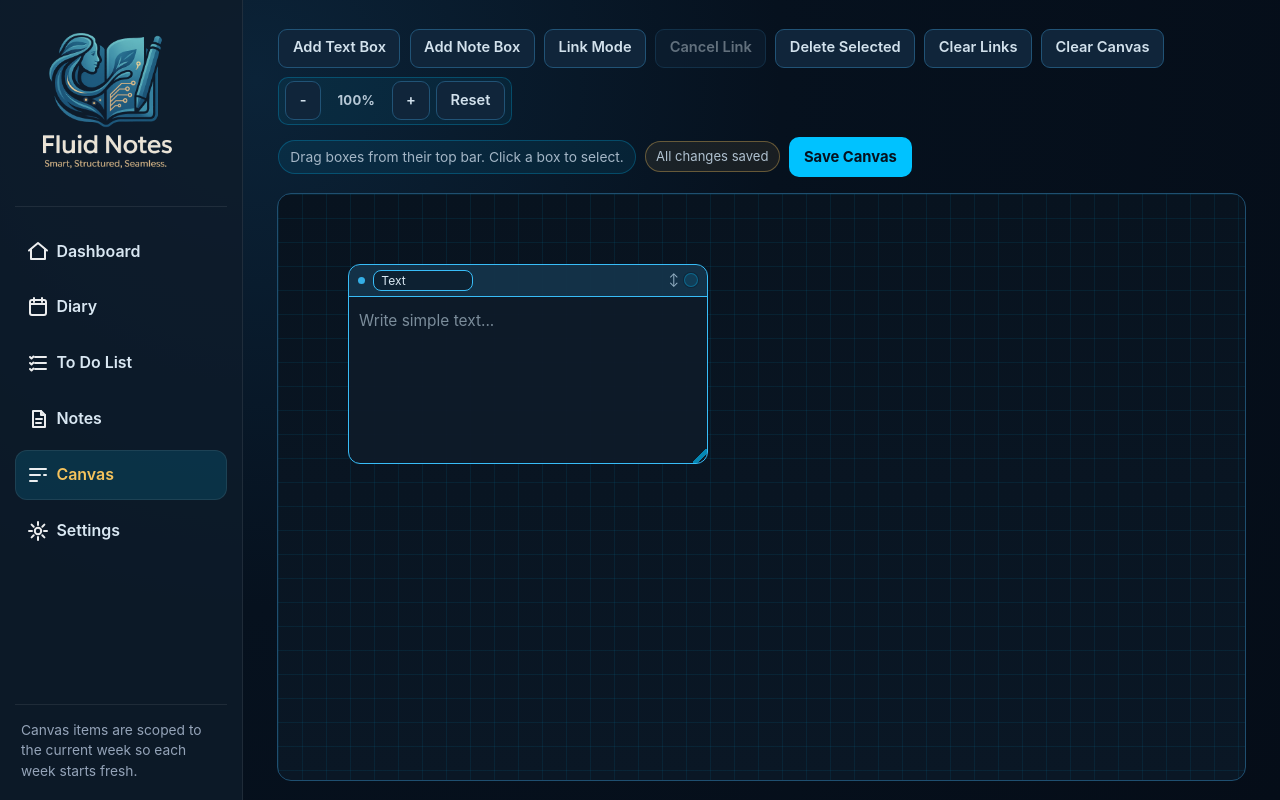
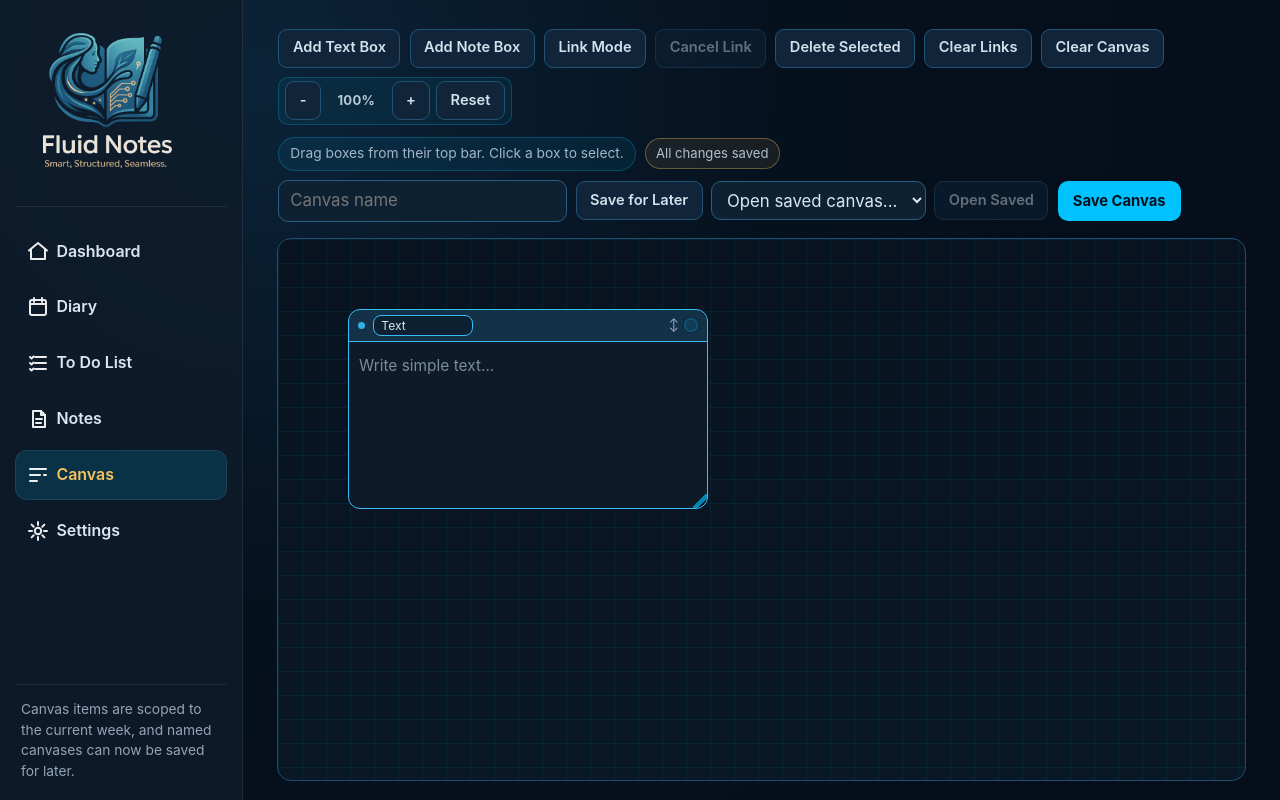
Before and after one commit to mcevoycd/calendar_project, a Django app: page /canvas/ in a window 1280 px wide. Run offline with Django 5.2, Linux system fonts and the light colour scheme; the visitor is signed in with stand-in values (Sample User, id 1); data comes from the database, SQL or seed files in the repository; data that the repository does not hold is empty.

Commit message:
Update: Canvas can now be saved and reloaded

```diff
--- a/dashboard/templates/dashboard/notes.html
+++ b/dashboard/templates/dashboard/notes.html
@@ -387,6 +387,38 @@
       flex-wrap: wrap;
     }
 
+    .saved-canvas-controls {
+      display: flex;
+      align-items: center;
+      gap: 0.5rem;
+      flex-wrap: wrap;
+    }
+
+    .canvas-name-input,
+    .canvas-save-select {
+      border: 1px solid #2A5E82;
+      background: #0D2132;
+      color: #D8E7F2;
+      border-radius: 10px;
+      padding: 0.45rem 0.65rem;
+      min-height: 38px;
+      outline: none;
+    }
+
+    .canvas-name-input {
+      min-width: 13rem;
+    }
+
+    .canvas-save-select {
+      max-width: 16rem;
+    }
+
+    .canvas-name-input:focus,
+    .canvas-save-select:focus {
+      border-color: #00C2FF;
+      box-shadow: 0 0 0 2px rgba(0, 194, 255, 0.2);
+    }
+
     .zoom-controls {
       display: inline-flex;
       align-items: center;
@@ -473,7 +505,10 @@
       border-radius: 14px;
       border: 1px solid #1F4F70;
       background: linear-gradient(180deg, #08131F 0%, #0A1725 100%);
-      overflow: hidden;
+      overflow: auto;
+      overscroll-behavior: contain;
+      -webkit-overflow-scrolling: touch;
+      touch-action: pan-x pan-y;
     }
 
     .canvas-wrap::before {
@@ -492,6 +527,7 @@
       position: relative;
       width: 100%;
       height: 100%;
+      min-width: 100%;
       min-height: 100%;
       z-index: 1;
       transform-origin: top left;
@@ -1103,7 +1139,7 @@
       }
 
       .notes-panel {
-        display: none;
+        display: flex;
       }
     }
 
@@ -1321,6 +1357,28 @@
       body .nav-link {
         font-size: 0.92rem !important;
         padding: 0.68rem 0.72rem !important;
+      }
+
+      .notes-panel {
+        display: flex !important;
+      }
+
+      .notes-toolbar {
+        align-items: flex-start;
+      }
+
+      .toolbar-info {
+        width: 100%;
+        border-radius: 12px;
+      }
+
+      .canvas-wrap {
+        min-height: calc(100vh - 10.5rem);
+      }
+
+      .canvas-surface {
+        min-width: 1400px;
+        min-height: 900px;
       }
     }
 
@@ -1553,7 +1611,7 @@
       </nav>
 
       <div class="sidebar-footer">
-        <p>Canvas items are scoped to the current week so each week starts fresh.</p>
+        <p>Canvas items are scoped to the current week, and named canvases can now be saved for later.</p>
       </div>
     </aside>
 
@@ -1583,6 +1641,17 @@
             <div class="toolbar-right">
               <span class="toolbar-info" id="toolbar-info">Drag boxes from their top bar. Click a box to select.</span>
               <span class="autosave-status" id="autosave-status">Auto-save on</span>
+              <div class="saved-canvas-controls">
+                <input type="text" class="canvas-name-input" id="canvas-name-input" name="canvas_name" maxlength="120" placeholder="Canvas name" value="{{ current_canvas_name|default:'' }}">
+                <button type="button" class="btn-canvas" id="save-later-btn">Save for Later</button>
+                <select class="canvas-save-select" id="saved-canvas-select" name="saved_canvas_id" aria-label="Saved canvases">
+                  <option value="">Open saved canvas...</option>
+                  {% for saved in saved_canvases %}
+                    <option value="{{ saved.id }}">{{ saved.name }}</option>
+                  {% endfor %}
+                </select>
+                <button type="button" class="btn-canvas" id="open-saved-btn" {% if not saved_canvases %}disabled{% endif %}>Open Saved</button>
+              </div>
               <button type="submit" class="btn-save">Save Canvas</button>
             </div>
           </div>
@@ -1665,6 +1734,10 @@
       const deleteBoxBtn = document.getElementById('delete-box-btn');
       const clearLinksBtn = document.getElementById('clear-links-btn');
       const clearCanvasBtn = document.getElementById('clear-canvas-btn');
+      const canvasNameInput = document.getElementById('canvas-name-input');
+      const saveLaterBtn = document.getElementById('save-later-btn');
+      const savedCanvasSelect = document.getElementById('saved-canvas-select');
+      const openSavedBtn = document.getElementById('open-saved-btn');
       const zoomOutBtn = document.getElementById('zoom-out-btn');
       const zoomInBtn = document.getElementById('zoom-in-btn');
       const zoomResetBtn = document.getElementById('zoom-reset-btn');
@@ -1710,7 +1783,15 @@
       }
 
       if (!state || !Array.isArray(state.boxes) || !Array.isArray(state.links)) {
-        state = { boxes: [], links: [] };
+        state = { canvas_name: '', boxes: [], links: [] };
+      }
+
+      if (typeof state.canvas_name !== 'string') {
+        state.canvas_name = '';
+      }
+      state.canvas_name = state.canvas_name.trim().slice(0, 120);
+      if (canvasNameInput && !canvasNameInput.value) {
+        canvasNameInput.value = state.canvas_name;
       }
 
       if (state.boxes.length === 0) {
@@ -1857,9 +1938,29 @@
         return '#F6C35C';
       }
 
+      function isTabletViewport() {
+        return window.matchMedia && window.matchMedia('(min-width: 600px) and (max-width: 1199px)').matches;
+      }
+
+      function ensureCanvasRoom() {
+        const wrapWidth = Math.max(canvasWrap.clientWidth || 0, 760);
+        const wrapHeight = Math.max(canvasWrap.clientHeight || 0, 540);
+        let surfaceWidth = wrapWidth;
+        let surfaceHeight = wrapHeight;
+
+        if (isTabletViewport()) {
+          surfaceWidth = Math.max(surfaceWidth, 1400);
+          surfaceHeight = Math.max(surfaceHeight, 900);
+        }
+
+        canvasSurface.style.minWidth = Math.ceil(surfaceWidth) + 'px';
+        canvasSurface.style.minHeight = Math.ceil(surfaceHeight) + 'px';
+      }
+
       function getSurfaceBounds() {
-        const width = Math.max(canvasSurface.clientWidth || 0, 760);
-        const height = Math.max(canvasSurface.clientHeight || 0, 540);
+        ensureCanvasRoom();
+        const width = Math.max(canvasSurface.scrollWidth || 0, canvasSurface.clientWidth || 0, 760);
+        const height = Math.max(canvasSurface.scrollHeight || 0, canvasSurface.clientHeight || 0, 540);
         return { width: width, height: height };
       }
 
@@ -1894,6 +1995,16 @@
 
       function updateToolbarInfo(text) {
         toolbarInfo.textContent = text;
+      }
+
+      if (canvasNameInput) {
+        canvasNameInput.addEventListener('input', function () {
+          state.canvas_name = String(canvasNameInput.value || '').trim().slice(0, 120);
+          if (canvasNameInput.value !== state.canvas_name) {
+            canvasNameInput.value = state.canvas_name;
+          }
+          markDirty();
+        });
       }
 
       function isBoxSelected(id) {
@@ -2719,12 +2830,15 @@
       }
 
       function render() {
+        ensureCanvasRoom();
         renderBoxes();
         renderLinks();
       }
 
       function buildCanvasPayload() {
+        state.canvas_name = String((canvasNameInput ? canvasNameInput.value : state.canvas_name) || '').trim().slice(0, 120);
         return {
+          canvas_name: state.canvas_name,
           boxes: state.boxes.map(function (box) {
             normalizeBox(box);
             return {
@@ -2971,6 +3085,43 @@
         render();
       });
 
+      if (saveLaterBtn) {
+        saveLaterBtn.addEventListener('click', function () {
+          const currentName = String((canvasNameInput ? canvasNameInput.value : state.canvas_name) || '').trim().slice(0, 120) || 'Untitled canvas';
+          state.canvas_name = currentName;
+          if (canvasNameInput) {
+            canvasNameInput.value = currentName;
+          }
+          if (notesActionInput) {
+            notesActionInput.value = 'save_saved_canvas';
+          }
+          canvasDataInput.value = JSON.stringify(buildCanvasPayload());
+          notesForm.submit();
+        });
+      }
+
+      if (openSavedBtn) {
+        openSavedBtn.addEventListener('click', async function () {
+          if (!savedCanvasSelect || !savedCanvasSelect.value) {
+            updateToolbarInfo('Choose a saved canvas first.');
+            return;
+          }
+
+          const confirmed = await showConfirmModal(
+            'Open this saved canvas? Your current weekly canvas will be replaced.',
+            'Open Saved Canvas'
+          );
+          if (!confirmed) {
+            return;
+          }
+
+          if (notesActionInput) {
+            notesActionInput.value = 'load_saved_canvas';
+          }
+          notesForm.submit();
+        });
+      }
+
       if (clearCanvasBtn) {
         clearCanvasBtn.addEventListener('click', async function () {
           const confirmed = await showConfirmModal(
@@ -3022,18 +3173,19 @@
 
       notesForm.addEventListener('submit', function () {
         const activeAction = notesActionInput ? notesActionInput.value : '';
-        if (activeAction === 'clear_canvas') {
+        if (activeAction === 'clear_canvas' || activeAction === 'load_saved_canvas') {
           return;
         }
 
-        if (notesActionInput) {
-          notesActionInput.value = '';
-        }
         const payloadJson = JSON.stringify(buildCanvasPayload());
         canvasDataInput.value = payloadJson;
         lastSavedPayload = payloadJson;
         isDirty = false;
         updateAutoSaveStatus('All changes saved', false);
+
+        if (notesActionInput && activeAction !== 'save_saved_canvas') {
+          notesActionInput.value = '';
+        }
       });
 
       window.addEventListener('resize', function () {
--- a/dashboard/views.py
+++ b/dashboard/views.py
@@ -4,7 +4,7 @@ from django.shortcuts import render, redirect
 from django.http import JsonResponse, FileResponse, Http404
 from datetime import datetime, timedelta, time
 from pathlib import Path
-from .models import Event, DiaryEntry, UserPreference, TodoSectionTitle, TodoTask, NotesCanvasWeek, NoteCategory, NoteEntry, NoteAttachment
+from .models import Event, DiaryEntry, UserPreference, TodoSectionTitle, TodoTask, NotesCanvasWeek, SavedCanvas, NoteCategory, NoteEntry, NoteAttachment
 from django.contrib import messages
 from django.http import HttpResponseRedirect
 from django.urls import reverse
@@ -768,6 +768,96 @@ def set_notes_canvas_week(request, week_key, canvas_state):
         request.session.modified = True
 
 
+def get_saved_canvases(request):
+    try:
+        return list(SavedCanvas.objects.filter(user=request.user).order_by('-updated_at', '-created_at'))
+    except (OperationalError, ProgrammingError):
+        session_items = request.session.get('saved_canvas_items', [])
+        if not isinstance(session_items, list):
+            return []
+
+        normalized = []
+        for item in session_items:
+            if not isinstance(item, dict):
+                continue
+            normalized.append(
+                SimpleNamespace(
+                    id=str(item.get('id', '')).strip(),
+                    name=str(item.get('name', '')).strip()[:120],
+                    canvas_data=item.get('canvas_data', {}) if isinstance(item.get('canvas_data', {}), dict) else {},
+                    updated_at=str(item.get('updated_at', '')).strip(),
+                )
+            )
+        return normalized
+
+
+def get_saved_canvas(request, saved_canvas_id):
+    raw_id = str(saved_canvas_id or '').strip()
+    if not raw_id:
+        return None
+
+    if raw_id.isdigit():
+        try:
+            return SavedCanvas.objects.filter(user=request.user, id=int(raw_id)).first()
+        except (OperationalError, ProgrammingError):
+            pass
+
+    for item in get_saved_canvases(request):
+        if str(getattr(item, 'id', '')).strip() == raw_id:
+            return item
+    return None
+
+
+def save_saved_canvas(request, name, canvas_state):
+    clean_name = str(name or '').strip()[:120] or 'Untitled canvas'
+    safe_state = canvas_state if isinstance(canvas_state, dict) else {}
+    payload = {
+        'canvas_name': clean_name,
+        'boxes': safe_state.get('boxes', []),
+        'links': safe_state.get('links', []),
+    }
+
+    try:
+        saved_canvas = SavedCanvas.objects.filter(user=request.user, name__iexact=clean_name).first()
+        if saved_canvas:
+            saved_canvas.name = clean_name
+            saved_canvas.canvas_data = payload
+            saved_canvas.save(update_fields=['name', 'canvas_data', 'updated_at'])
+            return saved_canvas
+        return SavedCanvas.objects.create(user=request.user, name=clean_name, canvas_data=payload)
+    except (OperationalError, ProgrammingError):
+        session_items = request.session.get('saved_canvas_items', [])
+        if not isinstance(session_items, list):
+            session_items = []
+
+        timestamp = datetime.now().isoformat()
+        replaced = False
+        for item in session_items:
+            if not isinstance(item, dict):
+                continue
+            if str(item.get('name', '')).strip().casefold() == clean_name.casefold():
+                item['name'] = clean_name
+                item['canvas_data'] = payload
+                item['updated_at'] = timestamp
+                replaced = True
+                break
+
+        if not replaced:
+            session_items.insert(
+                0,
+                {
+                    'id': str(uuid4()),
+                    'name': clean_name,
+                    'canvas_data': payload,
+                    'updated_at': timestamp,
+                },
+            )
+
+        request.session['saved_canvas_items'] = session_items[:30]
+        request.session.modified = True
+        return get_saved_canvas(request, session_items[0]['id'])
+
+
 def get_user_preferences(request):
     try:
         preferences, _ = UserPreference.objects.get_or_create(user=request.user)
@@ -1733,9 +1823,11 @@ def canvas_view(request):
     }
 
     notes_canvas_by_week = get_notes_canvas_by_week(request)
+    saved_canvas_items = get_saved_canvases(request)
 
     def get_default_canvas_state():
         return {
+            'canvas_name': '',
             'boxes': [
                 {
                     'id': str(uuid4()),
@@ -1759,6 +1851,7 @@ def canvas_view(request):
         if not isinstance(raw_value, dict):
             return default_state
 
+        canvas_name = str(raw_value.get('canvas_name', '')).strip()[:120]
         raw_boxes = raw_value.get('boxes', [])
         raw_links = raw_value.get('links', [])
         if not isinstance(raw_boxes, list):
@@ -1865,7 +1958,7 @@ def canvas_view(request):
             seen_links.add(key)
             links.append({'from': from_id, 'to': to_id})
 
-        return {'boxes': boxes, 'links': links}
+        return {'canvas_name': canvas_name, 'boxes': boxes, 'links': links}
 
     def build_weekly_note_tasks(canvas_state):
         generated_items = []
@@ -1953,12 +2046,30 @@ def canvas_view(request):
 
         return generated_items
 
+    def sync_canvas_week_tasks(canvas_state):
+        task_items = get_todo_task_items(request)
+        retained_items = []
+        for item in task_items:
+            if not isinstance(item, dict):
+                continue
+
+            is_notes_week_item = (
+                item.get('source') == 'notes_canvas'
+                and item.get('source_week') == week_key
+            )
+            if not is_notes_week_item:
+                retained_items.append(item)
+
+        retained_items.extend(build_weekly_note_tasks(canvas_state))
+        set_todo_task_items(request, retained_items)
+
     if request.method == 'POST':
         is_auto_save = request.POST.get('auto_save', '').strip() == '1'
         notes_action = request.POST.get('notes_action', '').strip().lower()
+        requested_canvas_name = str(request.POST.get('canvas_name', '')).strip()[:120]
 
         if notes_action == 'clear_canvas':
-            set_notes_canvas_week(request, week_key, {'boxes': [], 'links': []})
+            set_notes_canvas_week(request, week_key, {'canvas_name': requested_canvas_name, 'boxes': [], 'links': []})
 
             task_items = get_todo_task_items(request)
             preserved_items = []
@@ -1990,6 +2101,17 @@ def canvas_view(request):
             set_todo_task_items(request, preserved_items)
             return HttpResponseRedirect(reverse('canvas'))
 
+        if notes_action == 'load_saved_canvas':
+            saved_canvas_id = str(request.POST.get('saved_canvas_id', '')).strip()
+            saved_canvas = get_saved_canvas(request, saved_canvas_id)
+            if saved_canvas:
+                loaded_state = sanitize_canvas_state(getattr(saved_canvas, 'canvas_data', {}))
+                if not loaded_state.get('canvas_name'):
+                    loaded_state['canvas_name'] = str(getattr(saved_canvas, 'name', '')).strip()[:120]
+                set_notes_canvas_week(request, week_key, loaded_state)
+                sync_canvas_week_tasks(loaded_state)
+            return HttpResponseRedirect(reverse('canvas'))
+
         canvas_raw = request.POST.get('canvas_data', '').strip()
         try:
             parsed = json.loads(canvas_raw) if canvas_raw else None
@@ -1997,23 +2119,19 @@ def canvas_view(request):
             parsed = None
 
         current_canvas_state = sanitize_canvas_state(parsed)
+        if requested_canvas_name:
+            current_canvas_state['canvas_name'] = requested_canvas_name
+
         set_notes_canvas_week(request, week_key, current_canvas_state)
-
-        task_items = get_todo_task_items(request)
-        retained_items = []
-        for item in task_items:
-            if not isinstance(item, dict):
-                continue
-
-            is_notes_week_item = (
-                item.get('source') == 'notes_canvas'
-                and item.get('source_week') == week_key
-            )
-            if not is_notes_week_item:
-                retained_items.append(item)
-
-        retained_items.extend(build_weekly_note_tasks(current_canvas_state))
-        set_todo_task_items(request, retained_items)
+        sync_canvas_week_tasks(current_canvas_state)
+
+        if notes_action == 'save_saved_canvas':
+            saved_canvas = save_saved_canvas(request, current_canvas_state.get('canvas_name', ''), current_canvas_state)
+            if saved_canvas:
+                current_canvas_state['canvas_name'] = str(getattr(saved_canvas, 'name', '')).strip()[:120]
+                set_notes_canvas_week(request, week_key, current_canvas_state)
+            return HttpResponseRedirect(reverse('canvas'))
+
         if is_auto_save:
             return JsonResponse({'status': 'ok', 'saved_at': datetime.now().isoformat()})
         return HttpResponseRedirect(reverse('canvas'))
@@ -2026,6 +2144,8 @@ def canvas_view(request):
         'week_start_iso': week_start.isoformat(),
         'week_end_iso': week_end.isoformat(),
         'week_range_label': f"{week_start.strftime('%d %b %Y')} to {week_end.strftime('%d %b %Y')}",
+        'saved_canvases': saved_canvas_items,
+        'current_canvas_name': current_state.get('canvas_name', ''),
         'nav_layout': preferences.nav_layout,
     }
     return render(request, 'dashboard/notes.html', context)
```
Also changed, not shown: dashboard/models.py (+14 -0 lines), dashboard/tests.py (+56 -3 lines), dashboard/migrations/0011_savedcanvas.py (added).
